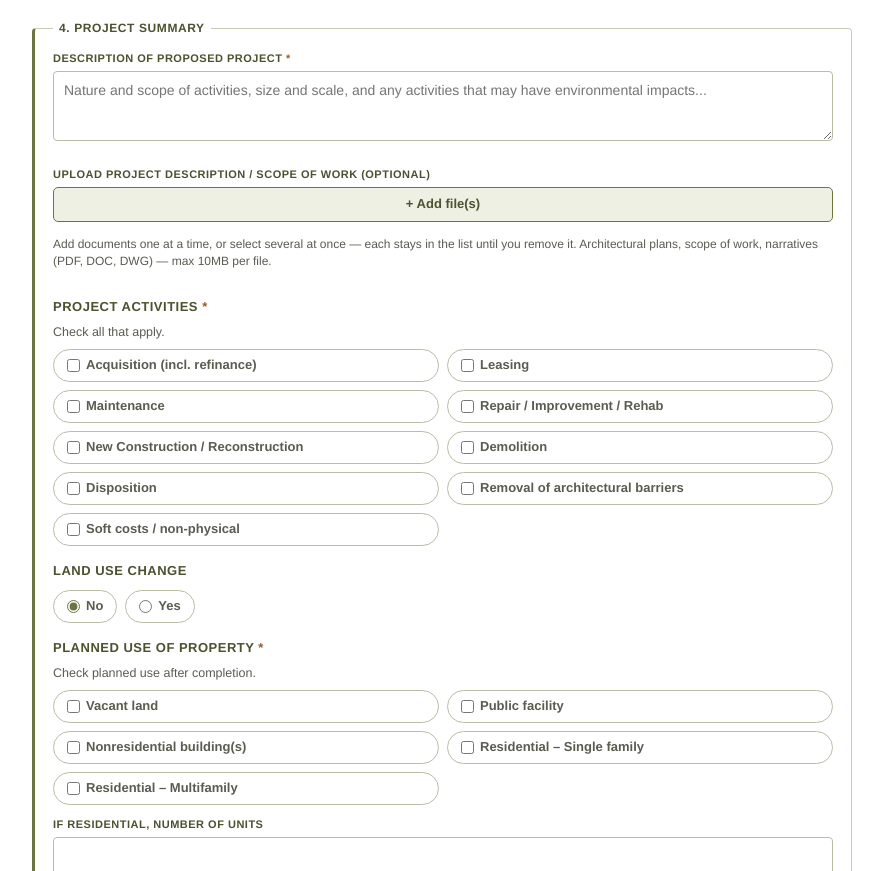
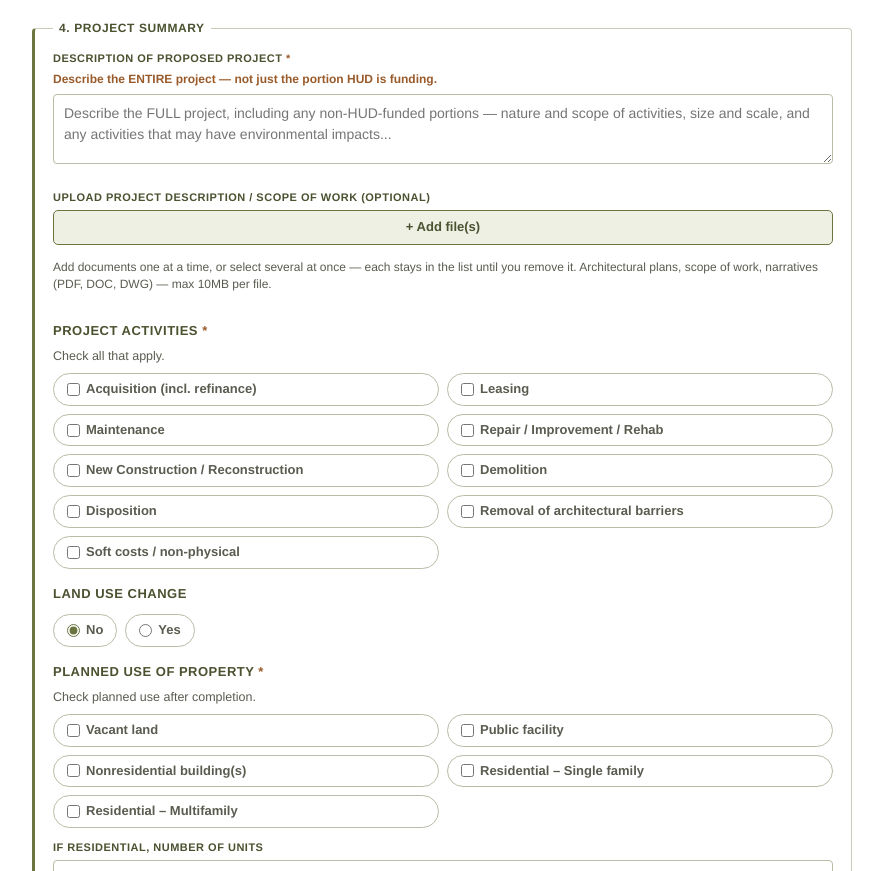
Before and after one commit to rifkin-design/hud-er-intake, a plain HTML site: page index.html in a window 1280 px wide. Shown: the part 1826-2697 px from the top of the page, without its empty margins (198-1081 px from the left). Drawn offline with nearby package versions, Linux system fonts and the light colour scheme.

Commit message:
Clarify Project Description must cover the full project, not just HUD funding
Clients were describing only the HUD-funded scope. Added a bold note above the field and reworded the placeholder to make clear the description needs to cover the entire project, all funding sources included.

```diff
--- a/index.html
+++ b/index.html
@@ -191,7 +191,8 @@
       <legend>4. Project Summary</legend>
       <div class="grid">
         <div class="fld full"><label class="lab">Description of Proposed Project <span class="req">*</span></label>
-          <textarea name="projectDescription" required placeholder="Nature and scope of activities, size and scale, and any activities that may have environmental impacts..."></textarea></div>
+          <div class="note" style="margin:0 0 6px;font-weight:700;color:var(--amber);">Describe the ENTIRE project — not just the portion HUD is funding.</div>
+          <textarea name="projectDescription" required placeholder="Describe the FULL project, including any non-HUD-funded portions — nature and scope of activities, size and scale, and any activities that may have environmental impacts..."></textarea></div>
         <div class="fld full"><label class="lab">Upload Project Description / Scope of Work (optional)</label>
           <input type="file" id="fi_projectDocs" accept=".pdf,.doc,.docx,.dwg" multiple style="display:none" onchange="addFiles('projectDocs', this)">
           <button type="button" class="file-add-btn" onclick="document.getElementById('fi_projectDocs').click()">+ Add file(s)</button>
```
